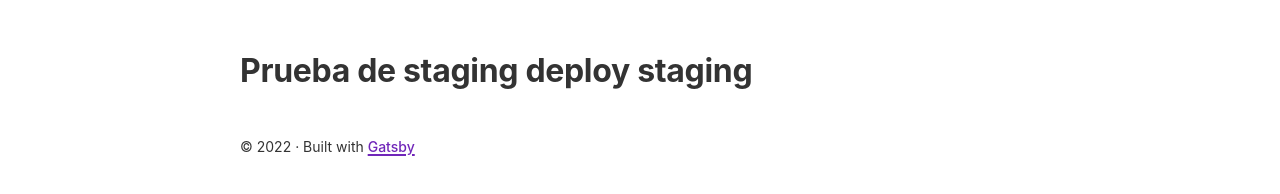
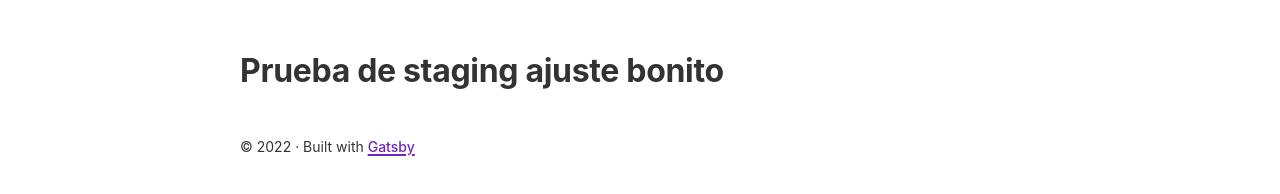
Before and after one commit to Alicida/prueba-gatsby, a Gatsby site: page /prueba in a window 1280 px wide. Shown: the part 48-242 px from the top of the page. Built offline with nearby package versions, Linux system fonts and the light colour scheme; Gatsby itself is replaced by a stand-in of ours.

Commit message:
prueba publicación

```diff
--- a/src/pages/prueba.js
+++ b/src/pages/prueba.js
@@ -4,7 +4,7 @@
 export default function prueba() {
   return (
     <Layout>
-        <div><h1>Prueba de staging deploy staging</h1></div>
+        <div><h1>Prueba de staging ajuste bonito</h1></div>
     </Layout>
   )
 }
```
